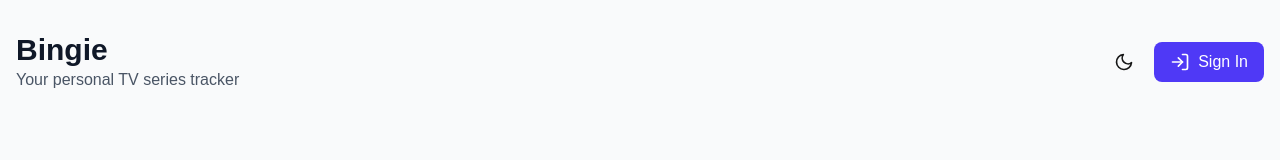
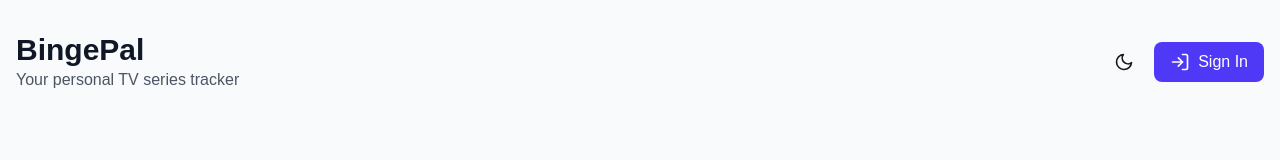
Before and after one commit to voxten/BingePal, a Next.js app: page / in a window 1280 px wide. Shown: the top 160 px of the page. Built offline with nearby package versions, Linux system fonts and the light colour scheme; no server answers.

Commit message:
New name for the website

```diff
--- a/src/app/layout.js
+++ b/src/app/layout.js
@@ -1,10 +1,9 @@
-// app/layout.js
 import './globals.css';
 import { AuthProvider } from './context/AuthContext';
 
 export const metadata = {
-    title: 'Your App Title',
-    description: 'Your app description',
+    title: 'BingePal',
+    description: 'Your personal TV series tracker',
 };
 
 export default function RootLayout({ children }) {
--- a/src/app/page.js
+++ b/src/app/page.js
@@ -43,7 +43,7 @@
                 {/* Header */}
                 <header className="flex flex-col sm:flex-row justify-between items-start sm:items-center mb-8 gap-4">
                     <div>
-                        <h1 className="text-3xl font-bold text-gray-900 dark:text-white">Bingie</h1>
+                        <h1 className="text-3xl font-bold text-gray-900 dark:text-white">BingePal</h1>
                         <p className="text-gray-600 dark:text-gray-400">
                             {user ? `Welcome back, ${user.displayName || user.email}!` : 'Your personal TV series tracker'}
                         </p>
```
